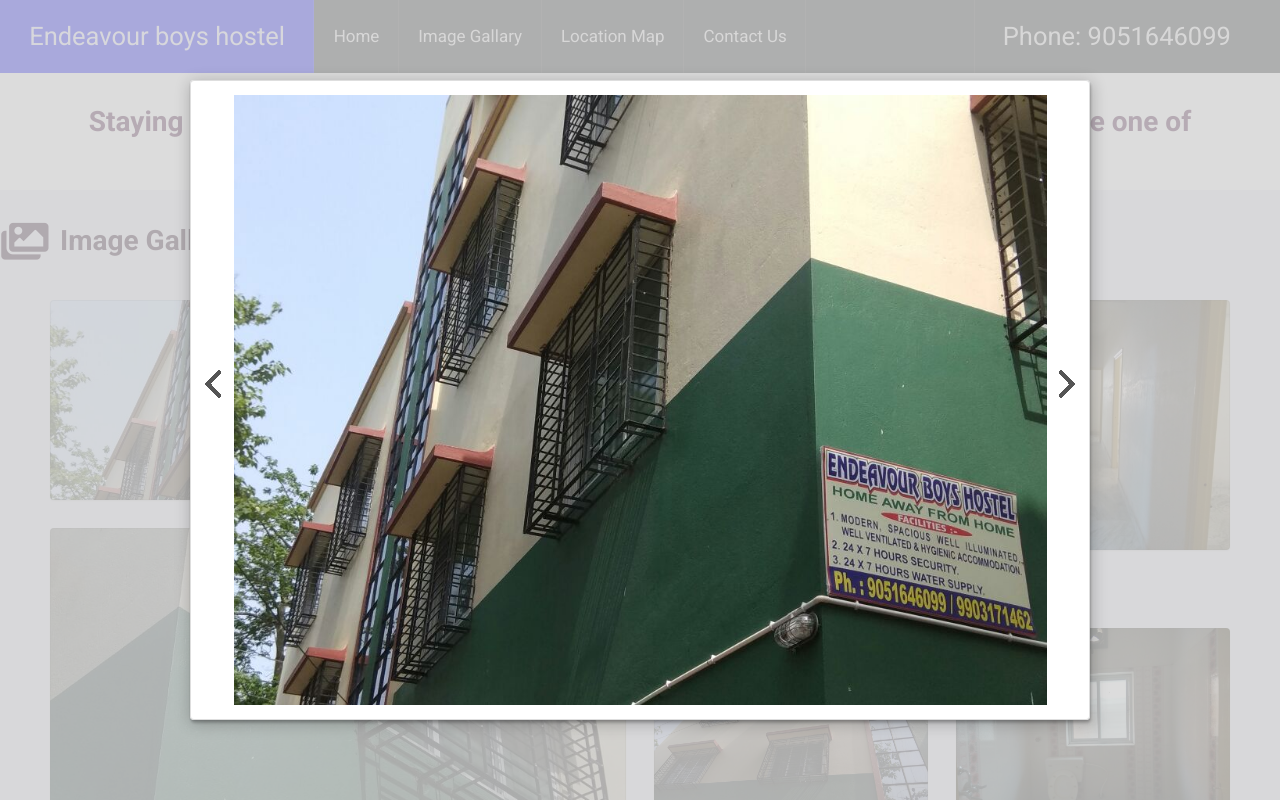
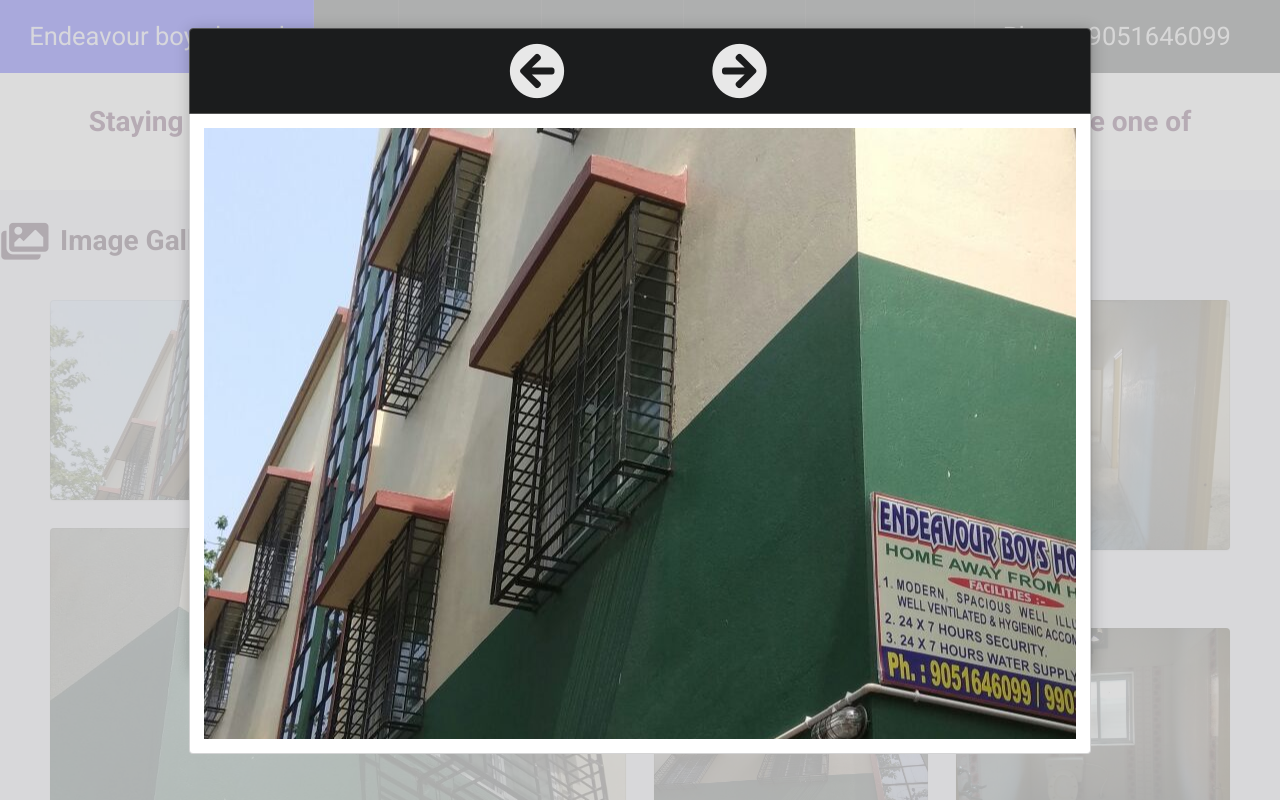
Before and after one commit to kolkataboyshostel/kolkataboyshostel.github.io, a website: page index.html in a window 1280 px wide. Both pictures are taken after a click on the element 338 px from the left and 1279 px from the top of the page. Shown: the part 879-1679 px from the top of the page. Drawn offline with nearby package versions, Linux system fonts and the light colour scheme; some packages are replaced by stand-ins of ours.

Commit message:
improvements

```diff
--- a/css/site.css
+++ b/css/site.css
@@ -180,7 +180,7 @@
 
 }
 
-.ui.carousal .ui.segment{
+.ui.carousal .ui.segment.carousal-item-container{
     height:100%;
 }
 
@@ -188,29 +188,10 @@
 background-repeat: no-repeat;
 background-position: center;
 background-origin: border-box;
-background-size: contain;
+background-size: auto;
 height:100%;
 
-}
 
-.ui.carousal .glide-arrow{
-display:inline-block;
-position: relative;
-top:45%;
- width:16px;
-    height:28px;
-    background-color: white;
-
-}
-.ui.carousal .glide-arrow.glide-arrow-left{
-    background-image: url('./../img/glide-arrows-inverted.png');
-    float: left;
-}
-
-.ui.carousal .glide-arrow.glide-arrow-right{
-    background-position-x: 16px;
-    float:right;
-    background-image: url('./../img/glide-arrows-inverted.png');
 }
 
 .address p{
--- a/index.html
+++ b/index.html
@@ -330,10 +330,24 @@
             </div>
 
             <div class="ui modal carousal">
-                  <div class="ui segment">
+                  <div class="ui segment inverted top attached ">
+                        <div class="ui grid centered">
+                              <div class="six column row">
+                                    <div class=" column">
+                                          <i class="ui arrow  circle left icon huge glide-arrow glide-arrow-left"></i>
+                                    </div>
+                                    <div class=" column">
+                                          <i class="ui arrow  circle right icon huge glide-arrow glide-arrow-right" style="float:right"></i>
+                                    </div>
+                              </div>
+
+                        </div>
+
+
+                  </div>
+                  <div class="ui segment attached carousal-item-container">
                         <div class="carousal-item">
-                              <div class="glide-arrow glide-arrow-left"></div>
-                              <div class="glide-arrow glide-arrow-right"></div>
+
                         </div>
                   </div>
             </div>
@@ -411,7 +425,7 @@
                               carousalItem = $('.ui.carousal .ui.segment .carousal-item');
                               carousalItem.attr("carousal-image-id", $(element).attr('id'));
                               carousalItem.attr("counter", $(element).attr('counter'));
-                              carousalItem.css('background-image', 'url(./../img/' + carousalItem.attr('carousal-image-id') + '.jpeg)')
+                              carousalItem.css('background-image', 'url(./img/' + carousalItem.attr('carousal-image-id') + '.jpeg)')
 
                               $('.ui.modal.carousal').modal('show');
                         });
@@ -429,7 +443,7 @@
                               index = index - 1;
                         }
 
-                        carousalItem.css('background-image', 'url(./../img/image' + index + '.jpeg)');
+                        carousalItem.css('background-image', 'url(./img/image' + index + '.jpeg)');
                         carousalItem.attr("carousal-image-id", 'image' + index);
                         carousalItem.attr("counter", index);
                   })
@@ -446,7 +460,7 @@
                               index = index + 1;
                         }
 
-                        carousalItem.css('background-image', 'url(./../img/image' + index + '.jpeg)');
+                        carousalItem.css('background-image', 'url(./img/image' + index + '.jpeg)');
                         carousalItem.attr("carousal-image-id", 'image' + index);
                         carousalItem.attr("counter", index);
                   });
@@ -457,7 +471,7 @@
                   ;
             });
       </script>
-
+      <!--
       <script>
             var map;
 
@@ -483,6 +497,7 @@
       </script>
       <script src="https://maps.googleapis.com/maps/api/js?key=AIzaSyAhpi6ppyOQH6ry9k2SMgOmQB7nsnPsG90&callback=initMap" async
             defer></script>
+            -->
 </body>
 
 </html>
```
Also changed, not shown: img/avatar.jpg (deleted), img/glide-arrows-inverted.png (deleted), img/glide-arrows.png (deleted), img/wireframe.png (deleted).
